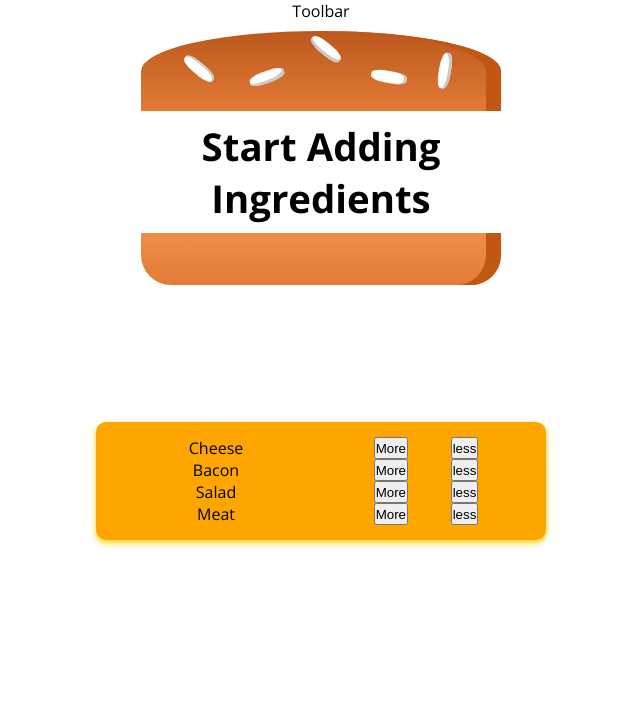
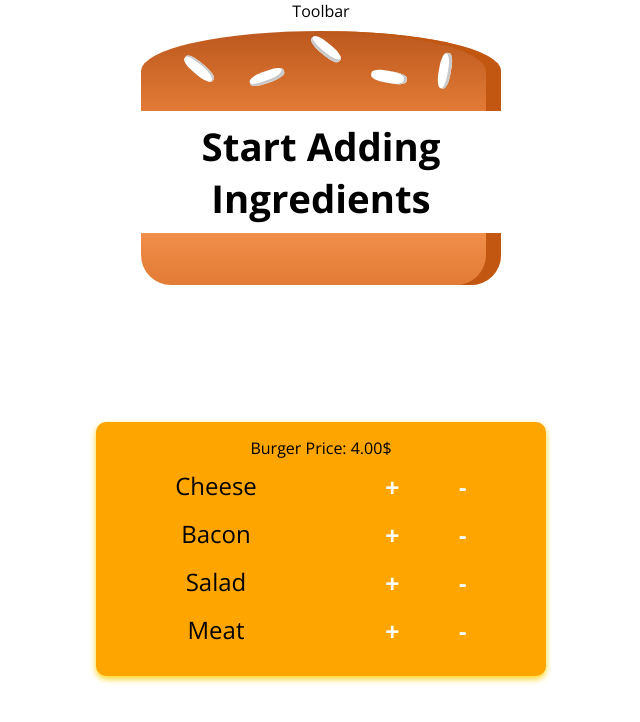
Before and after one commit to Tusharg1999/burger-react, a React (Create React App) app: page / in a window 1280 px wide. Shown: the top 722 px of the page, without its empty margins (319-959 px from the left). Built offline with nearby package versions, Linux system fonts and the light colour scheme.

Commit message:
build control updation

```diff
--- a/src/components/burger/buildControl/BuildControl.css
+++ b/src/components/burger/buildControl/BuildControl.css
@@ -1,9 +1,15 @@
-.buildControlContainer{
+.buildControlContainer {
     padding: 15px;
     border-radius: 10px;
     width: 100%;
     display: flex;
     flex-direction: column;
     background: orange;
-    box-shadow:0 3px 6px 0 #ffd51c;
+    box-shadow: 0 3px 6px 0 #ffd51c;
 }
+
+.buildControlContainer p {
+    margin-left: auto;
+    margin-right: auto;
+    margin-bottom: 10px;
+}
--- a/src/components/burger/buildControl/BuildControl.js
+++ b/src/components/burger/buildControl/BuildControl.js
@@ -12,6 +12,7 @@ const buildControls = (props) => {
 
         return (
             <div className="buildControlContainer">
+                <p>Burger Price: {props.totalPrice.toFixed(2)}$</p>
                 {
                     ingredients.map((ingredient) => {
                         return <Controls key={ingredient.label} label={ingredient.label}
--- a/src/components/burger/buildControl/controls/Controls.css
+++ b/src/components/burger/buildControl/controls/Controls.css
@@ -10,3 +10,17 @@
     justify-content: space-evenly;
     flex: 1;
 }
+.controlContainer p{
+    font-size: 1.5rem;
+}
+
+.controlContainer button{
+    color: white;
+    padding: 5px;
+    font-size: 1.5rem;
+    font-weight: bolder;
+    cursor: pointer;
+    background: transparent;
+    border: none;
+    outline: none;
+}
--- a/src/components/burger/buildControl/controls/Controls.js
+++ b/src/components/burger/buildControl/controls/Controls.js
@@ -3,10 +3,10 @@ import './Controls.css'
 const controls=(props)=>{
     return(
       <div className="controlContainer">
-          <div>{props.label}</div>
+          <div><p>{props.label}</p></div>
           <div>
-              <button onClick={props.addIngredient}>More</button>
-              <button onClick={props.removeIngredient}>less</button>
+              <button onClick={props.addIngredient}><p>+</p></button>
+              <button onClick={props.removeIngredient}><p>-</p></button>
           </div>
       </div>
     )
--- a/src/containers/burgerBuilder/BurgerBuilder.js
+++ b/src/containers/burgerBuilder/BurgerBuilder.js
@@ -61,7 +61,7 @@ class BurgerBuilder extends Component {
         return (
             <Aux>
                 <Burger ingredients={this.state.myIngredients}/>
-                <BuildControl addIngredient={this.addItemHandler} removeIngredient={this.removeItemHandler}/>
+                <BuildControl totalPrice={this.state.totalPrice} addIngredient={this.addItemHandler} removeIngredient={this.removeItemHandler}/>
             </Aux>
         )
     }
```
